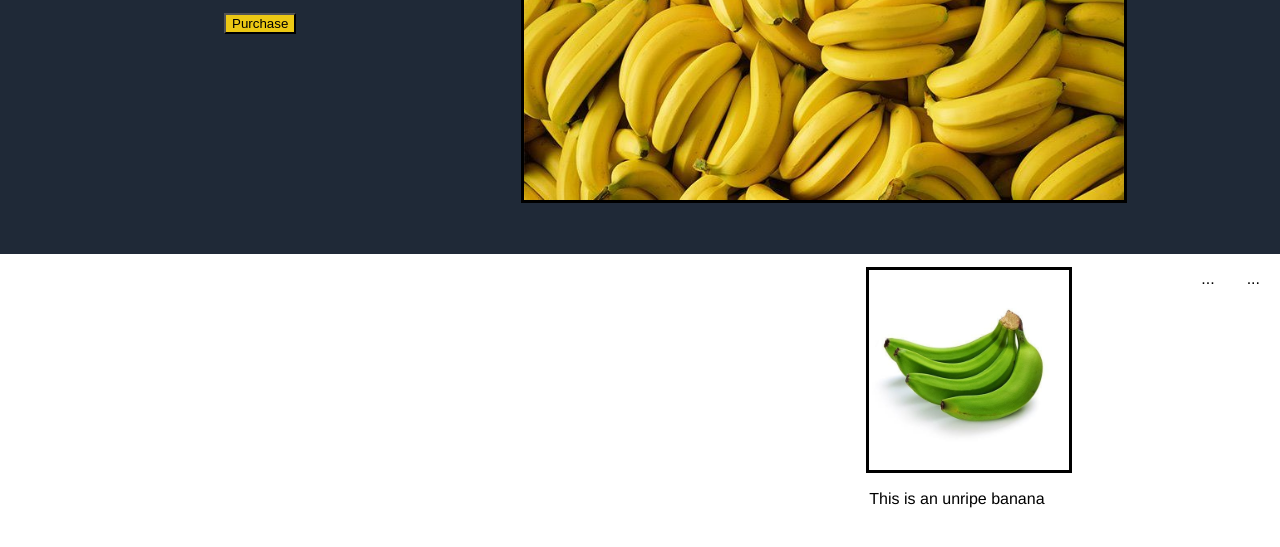
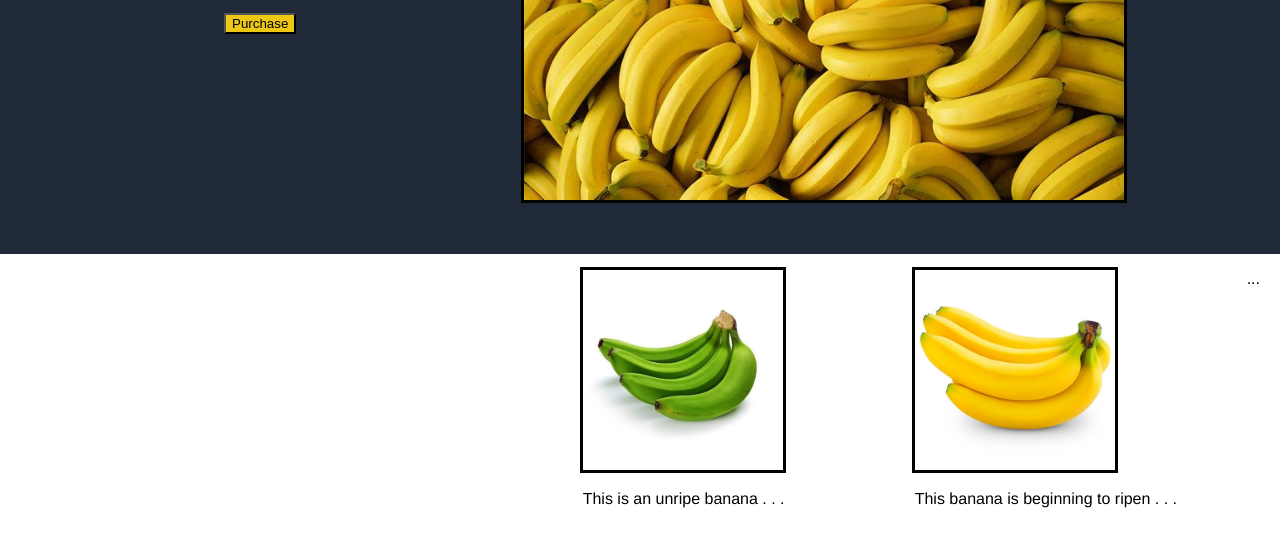
Before and after one commit to AlexAsciutto/landing-page, a plain HTML site: page index.html in a window 1280 px wide. Shown: the part 247-794 px from the top of the page. Drawn offline with Linux system fonts and the light colour scheme.

Commit message:
Add ripe banana image

```diff
--- a/index.html
+++ b/index.html
@@ -42,8 +42,8 @@
     <div class="information">
         <div class="container">
             <ul>
-                <li><img src="unripe.jpg" id="unripe"><p>This is an unripe banana</p></li>
-                <li>...</li>
+                <li><img src="unripe.jpg" id="unripe"><p>This is an unripe banana . . .</p></li>
+                <li><img src="yellow.jpg" id="yellow"><p>This banana is beginning to ripen . . .</p></li>
                 <li>...</li>
             </ul>
         </div>
--- a/style.css
+++ b/style.css
@@ -87,10 +87,11 @@ button {
 .information, .container {
     display:flex;
     flex-direction:row;
+    justify-content: flex-start;
     flex:1;
 }
 
-#unripe {
+#unripe, #yellow {
     width:200px;
     height:auto;
 }
```
Also changed, not shown: ripe.jpg (added).
